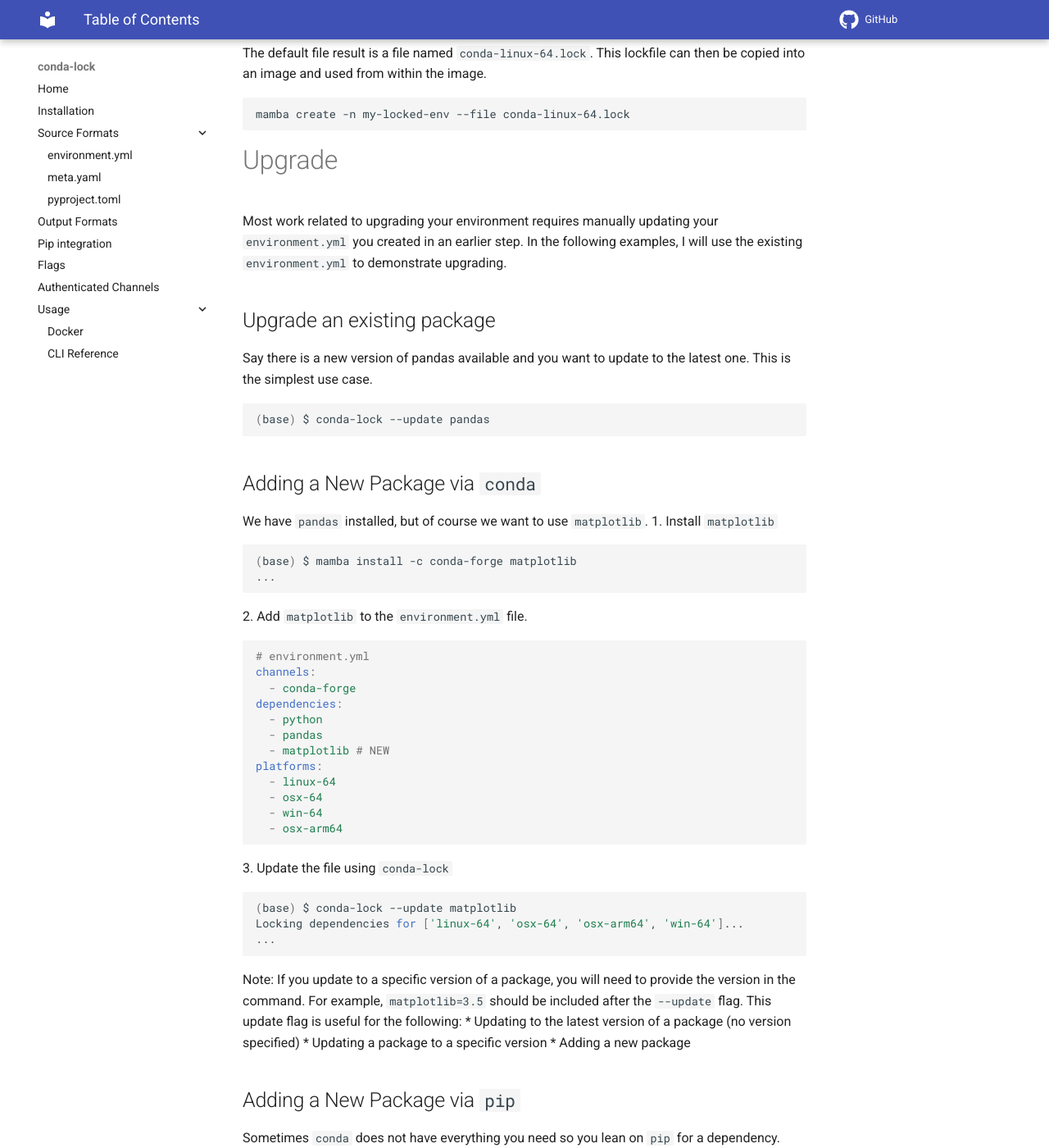
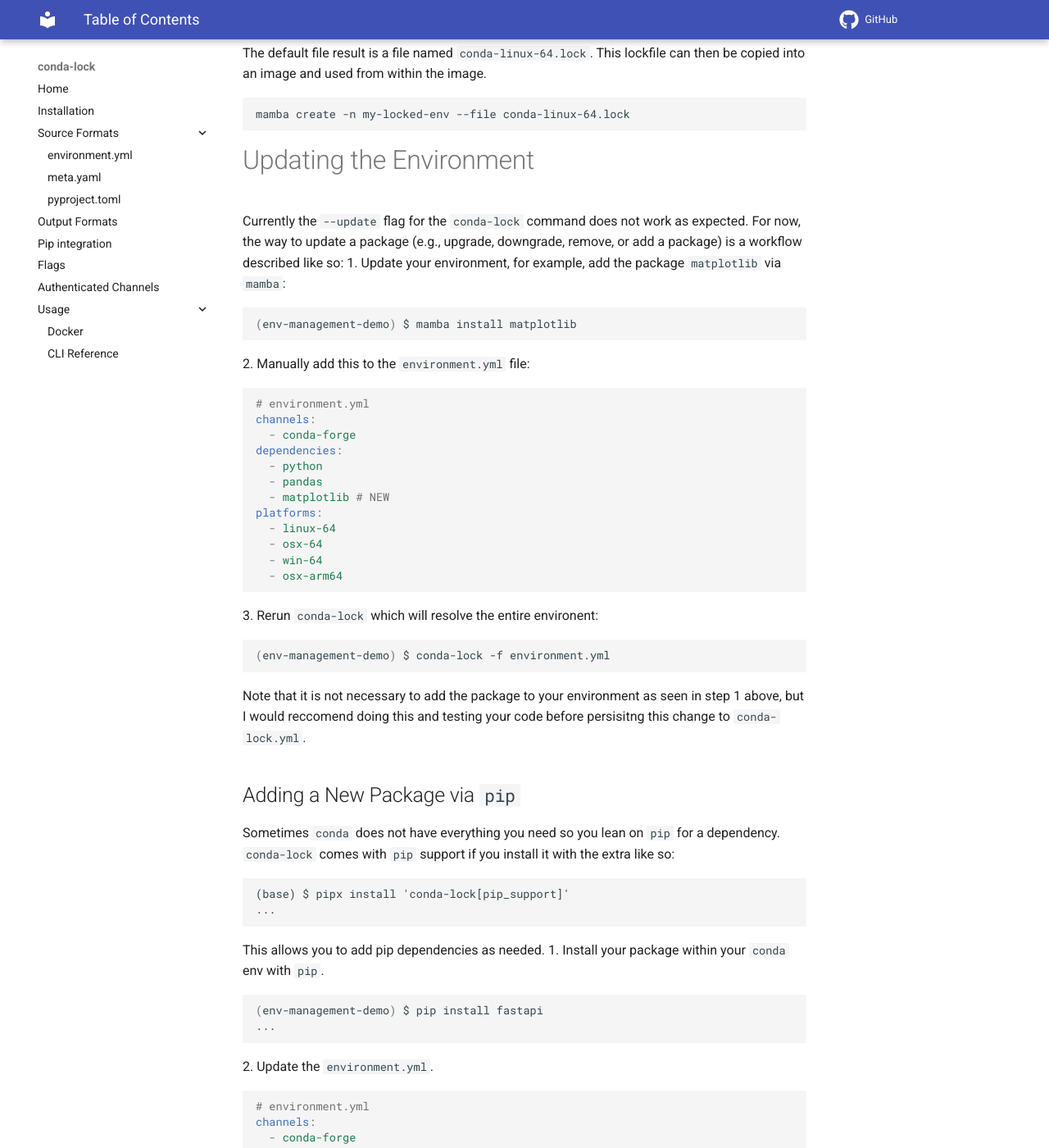
Before and after one commit to conda/conda-lock, an MkDocs documentation site: the page built from docs/walkthrough.md, in a window 1280 px wide and 1400 px high, scrolled down 5865 px. Shown: the whole window at 82% size. Built offline with MkDocs 1.6.1 and Material for MkDocs 9.7.7, drawn with Linux system fonts in a browser that asks for light colours; comment, search, counter and statistics services are not loaded; some of the changed text lies outside the part shown.

Commit message:
fix update section and make other minor edits

````diff
--- a/docs/walkthrough.md
+++ b/docs/walkthrough.md
@@ -190,23 +190,13 @@ The default file result is a file named `conda-linux-64.lock`. This lockfile can
 mamba create -n my-locked-env --file conda-linux-64.lock
 ```
 
-# Upgrade
-Most work related to upgrading your environment requires manually updating your `environment.yml` you created in an earlier step. In the following examples, I will use the existing `environment.yml` to demonstrate upgrading.
-
-## Upgrade an existing package
-Say there is a new version of pandas available and you want to update to the latest one. This is the simplest use case.
+# Updating the Environment
+Currently the `--update` flag for the `conda-lock` command does not work as expected. For now, the way to update a package (e.g., upgrade, downgrade, remove, or add a package) is a workflow described like so:
+1. Update your environment, for example, add the package `matplotlib` via `mamba`:
 ```bash
-(base) $ conda-lock --update pandas
+(env-management-demo) $ mamba install matplotlib
 ```
-
-## Adding a New Package via `conda`
-We have `pandas` installed, but of course we want to use `matplotlib`.
-1. Install `matplotlib`
-```bash
-(base) $ mamba install -c conda-forge matplotlib
-...
-```
-2. Add `matplotlib` to the `environment.yml` file.
+2. Manually add this to the `environment.yml` file:
 ```yml
 # environment.yml
 channels:
@@ -221,16 +211,12 @@ platforms:
   - win-64
   - osx-arm64
 ```
-3. Update the file using `conda-lock`
+3. Rerun `conda-lock` which will resolve the entire environent:
 ```bash
-(base) $ conda-lock --update matplotlib
-Locking dependencies for ['linux-64', 'osx-64', 'osx-arm64', 'win-64']...
-...
+(env-management-demo) $ conda-lock -f environment.yml
 ```
-Note: If you update to a specific version of a package, you will need to provide the version in the command. For example, `matplotlib=3.5` should be included after the `--update` flag. This update flag is useful for the following:
-* Updating to the latest version of a package (no version specified)
-* Updating a package to a specific version
-* Adding a new package
+
+Note that it is not necessary to add the package to your environment as seen in step 1 above, but I would reccomend doing this and testing your code before persisitng this change to `conda-lock.yml`.
 
 ## Adding a New Package via `pip`
 Sometimes `conda` does not have everything you need so you lean on `pip` for a dependency. `conda-lock` comes with `pip` support if you install it with the extra like so:
@@ -268,15 +254,6 @@ platforms:
 Locking dependencies for ['linux-64', 'osx-64', 'osx-arm64', 'win-64']...
 ...
 ```
-## A Quick Note on Downgrading
-Downgrading is done by updating your `environment.yml` with the downgraded version of a package and then running the `conda-lock` command,
-```bash
-(base) $ conda-lock --update conda_package=version
-```
-Or, if it is a pip package (note the double `==`),
-```bash
-(base) $ conda-lock --update pip_package==version
-```
 
 # Debugging
 Last Update: February 6, 2023
@@ -285,7 +262,7 @@ This section will be updated as issues are discovered. If issues are discovered,
 ## `conda-lock` giving vague `AssertionError`
 Sometimes an error from `conda-lock` is vague and hard to debug. I am logging some fixes I have discovered during development.
 ### Are your channels consistent?
-Are the channels you have set in `conda` and your `environment.yml` file consistent? If not, make sure they are by editing your `environment.yml` file to match. Once I have found that deleting the existing `conda-lock.yml` file and trying again will resolve this issue.
+Are the channels you have set in `mamba` and your `environment.yml` file consistent? If not, make sure they are by editing your `environment.yml` file to match. Once I have found that deleting the existing `conda-lock.yml` file and trying again will resolve this issue.
 
 # Terms
 platform
````
